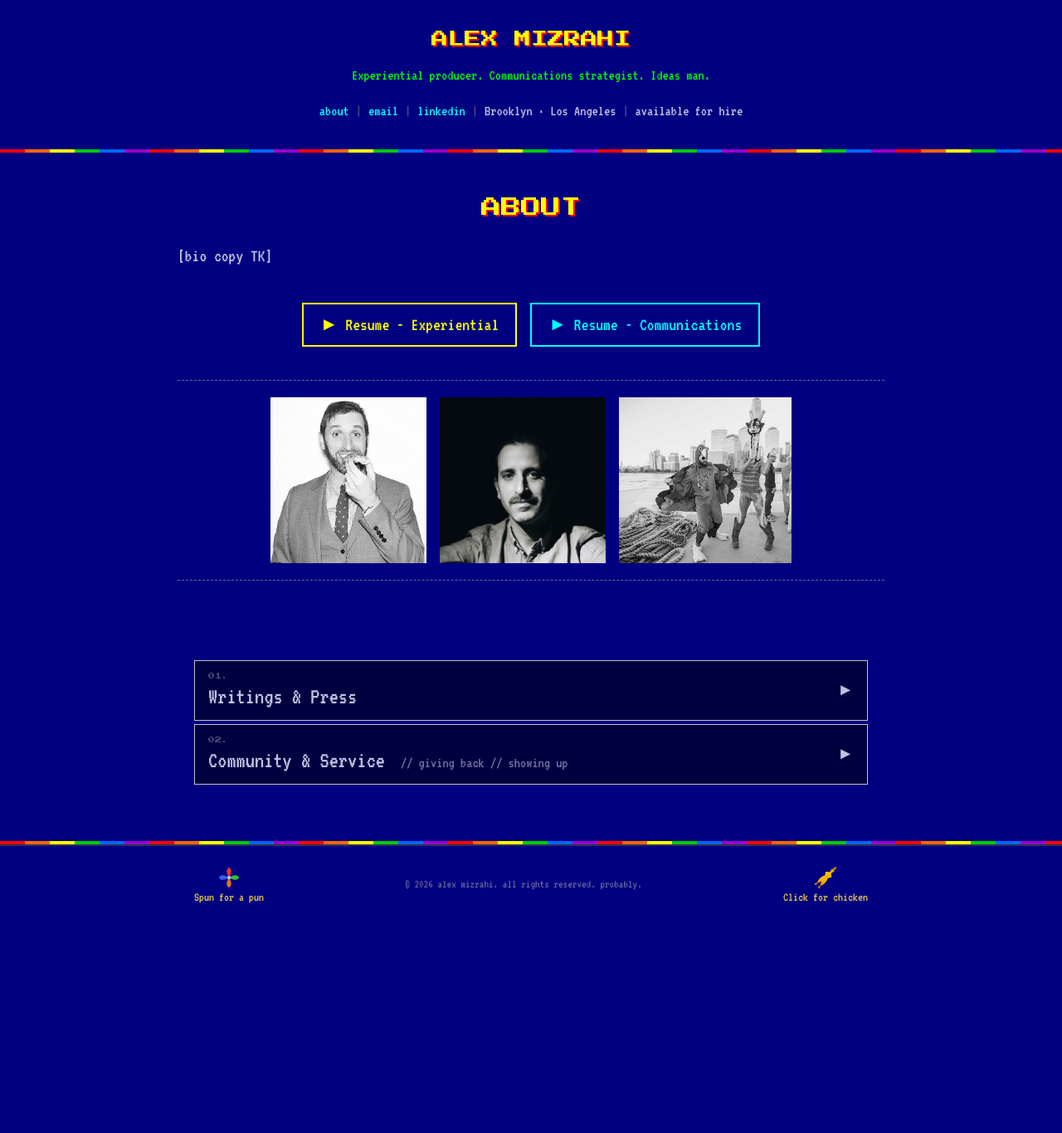
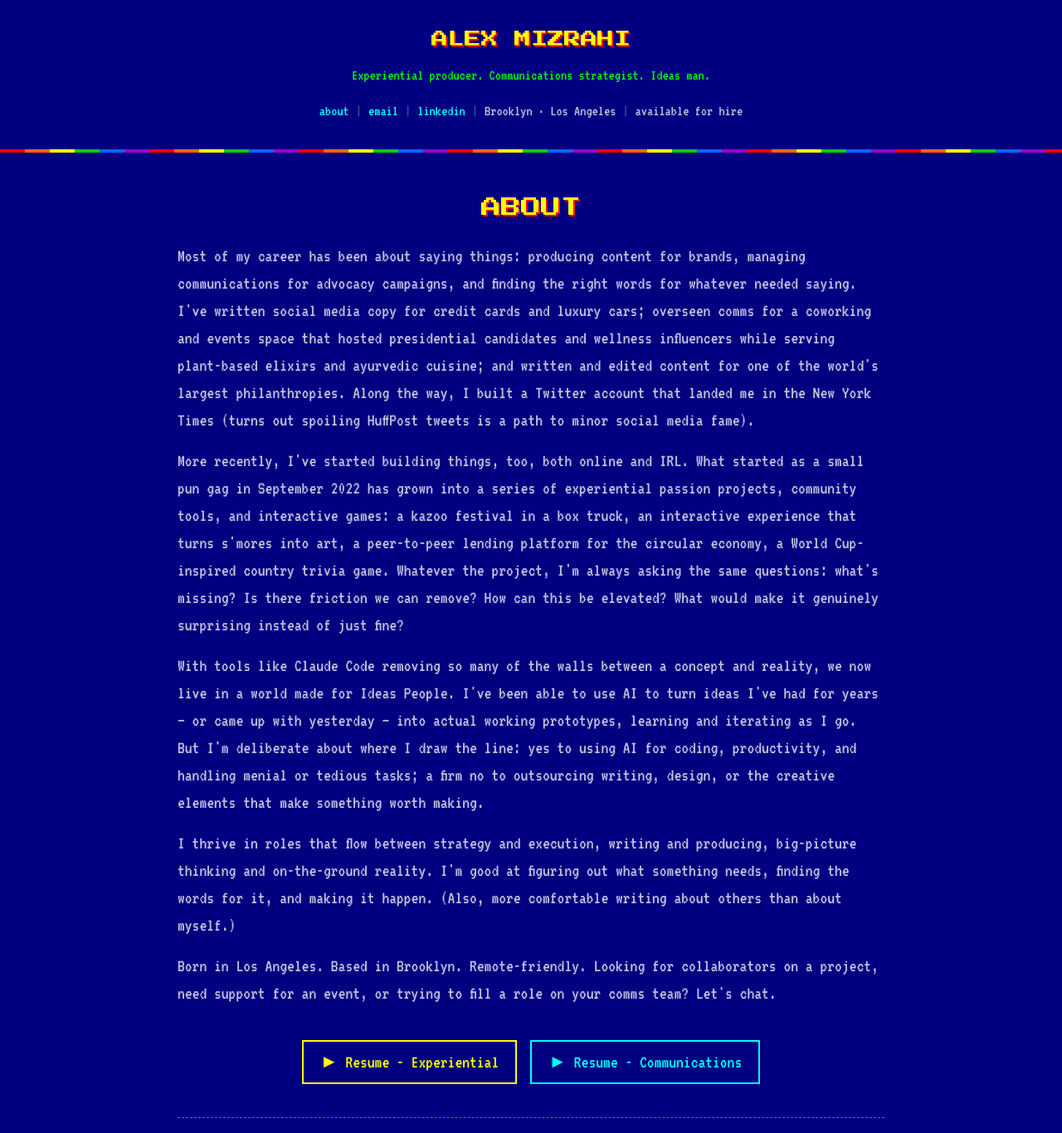
Before and after one commit to alexthemiz/alexmizrahi-site, a Next.js app: page /about in a window 1280 px wide. Shown: the top 1366 px of the page at 83% size. Before the commit the page ends 1113 px from the top, so only its background shows below. Built offline with nearby package versions, Linux system fonts and the light colour scheme.

Commit message:
add About page bio copy
Co-Authored-By: Claude Sonnet 4.6 <noreply@anthropic.com>

```diff
--- a/app/about/page.tsx
+++ b/app/about/page.tsx
@@ -27,12 +27,38 @@ export default function About() {
         </h1>
 
         {/* Bio */}
-        <p
-          className="font-vt323 mb-10"
-          style={{ fontSize: "22px", color: "#c0c0e0", lineHeight: 1.5 }}
-        >
-          [bio copy TK]
-        </p>
+        <div className="mb-10 flex flex-col gap-4">
+          <p
+            className="font-vt323"
+            style={{ fontSize: "22px", color: "#c0c0e0", lineHeight: 1.5 }}
+          >
+            Most of my career has been about saying things: producing content for brands, managing communications for advocacy campaigns, and finding the right words for whatever needed saying. I&apos;ve written social media copy for credit cards and luxury cars; overseen comms for a coworking and events space that hosted presidential candidates and wellness influencers while serving plant-based elixirs and ayurvedic cuisine; and written and edited content for one of the world&apos;s largest philanthropies. Along the way, I built a Twitter account that landed me in the New York Times (turns out spoiling HuffPost tweets is a path to minor social media fame).
+          </p>
+          <p
+            className="font-vt323"
+            style={{ fontSize: "22px", color: "#c0c0e0", lineHeight: 1.5 }}
+          >
+            More recently, I&apos;ve started building things, too, both online and IRL. What started as a small pun gag in September 2022 has grown into a series of experiential passion projects, community tools, and interactive games: a kazoo festival in a box truck, an interactive experience that turns s&apos;mores into art, a peer-to-peer lending platform for the circular economy, a World Cup-inspired country trivia game. Whatever the project, I&apos;m always asking the same questions: what&apos;s missing? Is there friction we can remove? How can this be elevated? What would make it genuinely surprising instead of just fine?
+          </p>
+          <p
+            className="font-vt323"
+            style={{ fontSize: "22px", color: "#c0c0e0", lineHeight: 1.5 }}
+          >
+            With tools like Claude Code removing so many of the walls between a concept and reality, we now live in a world made for Ideas People. I&apos;ve been able to use AI to turn ideas I&apos;ve had for years — or came up with yesterday — into actual working prototypes, learning and iterating as I go. But I&apos;m deliberate about where I draw the line: yes to using AI for coding, productivity, and handling menial or tedious tasks; a firm no to outsourcing writing, design, or the creative elements that make something worth making.
+          </p>
+          <p
+            className="font-vt323"
+            style={{ fontSize: "22px", color: "#c0c0e0", lineHeight: 1.5 }}
+          >
+            I thrive in roles that flow between strategy and execution, writing and producing, big-picture thinking and on-the-ground reality. I&apos;m good at figuring out what something needs, finding the words for it, and making it happen. (Also, more comfortable writing about others than about myself.)
+          </p>
+          <p
+            className="font-vt323"
+            style={{ fontSize: "22px", color: "#c0c0e0", lineHeight: 1.5 }}
+          >
+            Born in Los Angeles. Based in Brooklyn. Remote-friendly. Looking for collaborators on a project, need support for an event, or trying to fill a role on your comms team? Let&apos;s chat.
+          </p>
+        </div>
 
         {/* Resume buttons */}
         <div className="mb-10 flex gap-4 flex-wrap justify-center">
```
